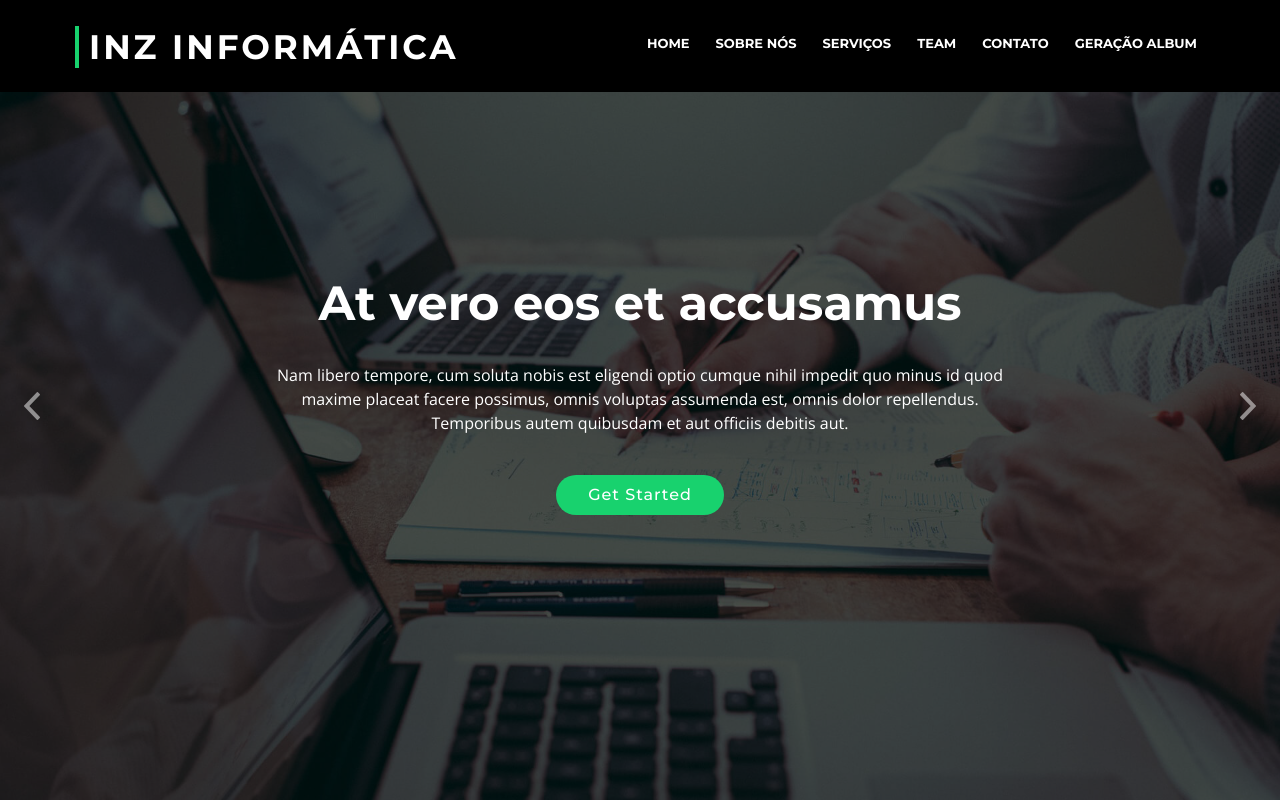
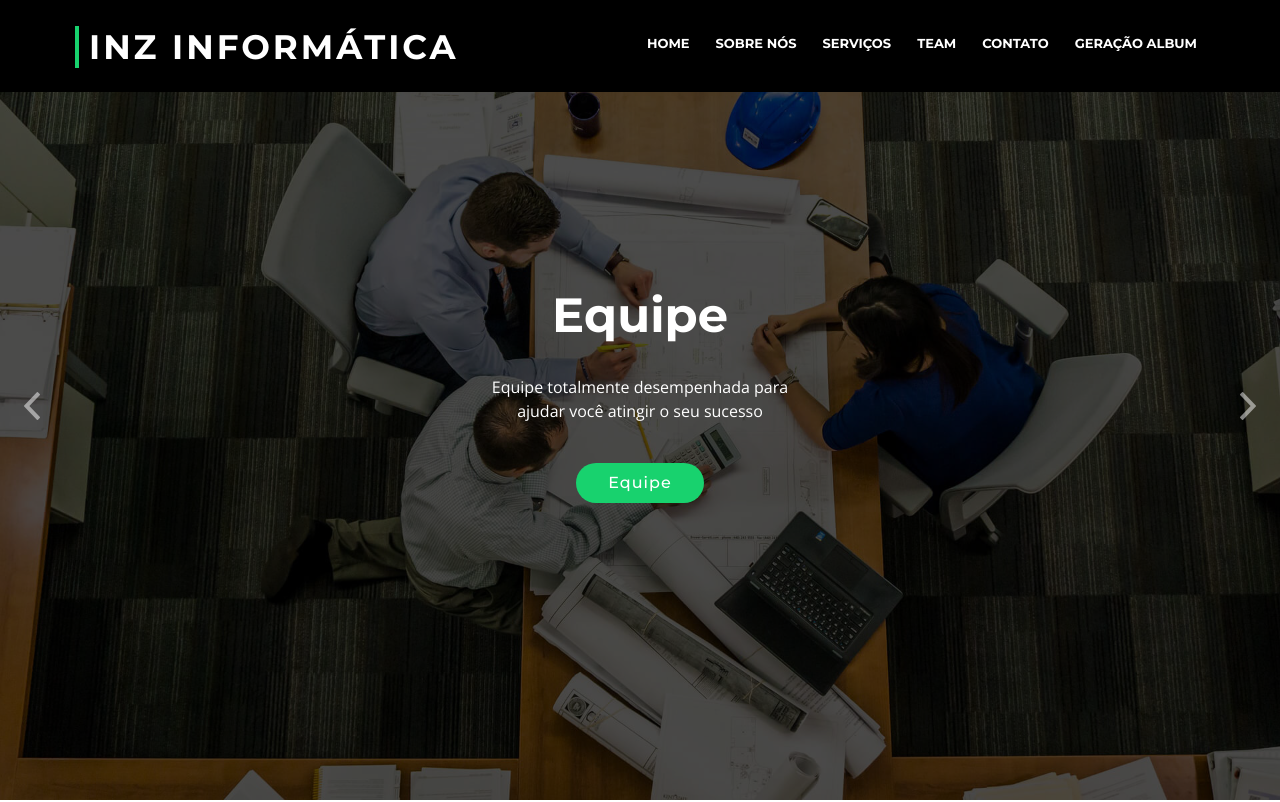
Before and after one commit to andreluismoraes/Site-INZ, a React (Create React App) app: page / in a window 1280 px wide. Shown: the top 802 px of the page. Built offline with nearby package versions, Linux system fonts and the light colour scheme; some icons are missing.

Commit message:
colocando mensagens no carrossel de entrada

```diff
--- a/src/components/Section/index.js
+++ b/src/components/Section/index.js
@@ -18,51 +18,20 @@ const Section = () => (
                     <p>
                       Usamos sempre as melhores tecnologias para atingir o seu sucesso!
                     </p>
-                    <a href="#servides" className="btn-get-started scrollto">Serviços</a>
+                    <a href="#services" className="btn-get-started scrollto">Serviços</a>
                   </div>
                 </div>
               </div>
 
               <div className="carousel-item">
-                <div className="carousel-background"><img src="assets/img/intro-carousel/2.jpg" alt=""/></div>
+                <div className="carousel-background"><img src="assets/img/intro-carousel/1.jpg" alt=""/></div>
                 <div className="carousel-container">
                   <div className="carousel-content">
-                    <h2>At vero eos et accusamus</h2>
-                    <p>Nam libero tempore, cum soluta nobis est eligendi optio cumque nihil impedit quo minus id quod maxime placeat facere possimus, omnis voluptas assumenda est, omnis dolor repellendus. Temporibus autem quibusdam et aut officiis debitis aut.</p>
-                    <a href="#featured-services" className="btn-get-started scrollto">Get Started</a>
-                  </div>
-                </div>
-              </div>
-
-              <div className="carousel-item">
-                <div className="carousel-background"><img src="assets/img/intro-carousel/3.jpg" alt=""/></div>
-                <div className="carousel-container">
-                  <div className="carousel-content">
-                    <h2>Temporibus autem quibusdam</h2>
-                    <p>Beatae vitae dicta sunt explicabo. Nemo enim ipsam voluptatem quia voluptas sit aspernatur aut odit aut fugit, sed quia consequuntur magni dolores eos qui ratione voluptatem sequi nesciunt omnis iste natus error sit voluptatem accusantium.</p>
-                    <a href="#featured-services" className="btn-get-started scrollto">Get Started</a>
-                  </div>
-                </div>
-              </div>
-
-              <div className="carousel-item">
-                <div className="carousel-background"><img src="assets/img/intro-carousel/4.jpg" alt=""/></div>
-                <div className="carousel-container">
-                  <div className="carousel-content">
-                    <h2>Nam libero tempore</h2>
-                    <p>Neque porro quisquam est, qui dolorem ipsum quia dolor sit amet, consectetur, adipisci velit, sed quia non numquam eius modi tempora incidunt ut labore et dolore magnam aliquam quaerat voluptatem. Ut enim ad minima veniam, quis nostrum.</p>
-                    <a href="#featured-services" className="btn-get-started scrollto">Get Started</a>
-                  </div>
-                </div>
-              </div>
-
-              <div className="carousel-item">
-                <div className="carousel-background"><img src="assets/img/intro-carousel/5.jpg" alt=""/></div>
-                <div className="carousel-container">
-                  <div className="carousel-content">
-                    <h2>Magnam aliquam quaerat</h2>
-                    <p>Lorem ipsum dolor sit amet, consectetur adipiscing elit, sed do eiusmod tempor incididunt ut labore et dolore magna aliqua. Ut enim ad minim veniam, quis nostrud exercitation ullamco laboris nisi ut aliquip ex ea commodo consequat.</p>
-                    <a href="#featured-services" className="btn-get-started scrollto">Get Started</a>
+                    <h2>Equipe</h2>
+                    <p>
+                      Equipe totalmente desempenhada para ajudar você atingir o seu sucesso
+                    </p>
+                    <a href="#team" className="btn-get-started scrollto">Equipe</a>
                   </div>
                 </div>
               </div>
```
